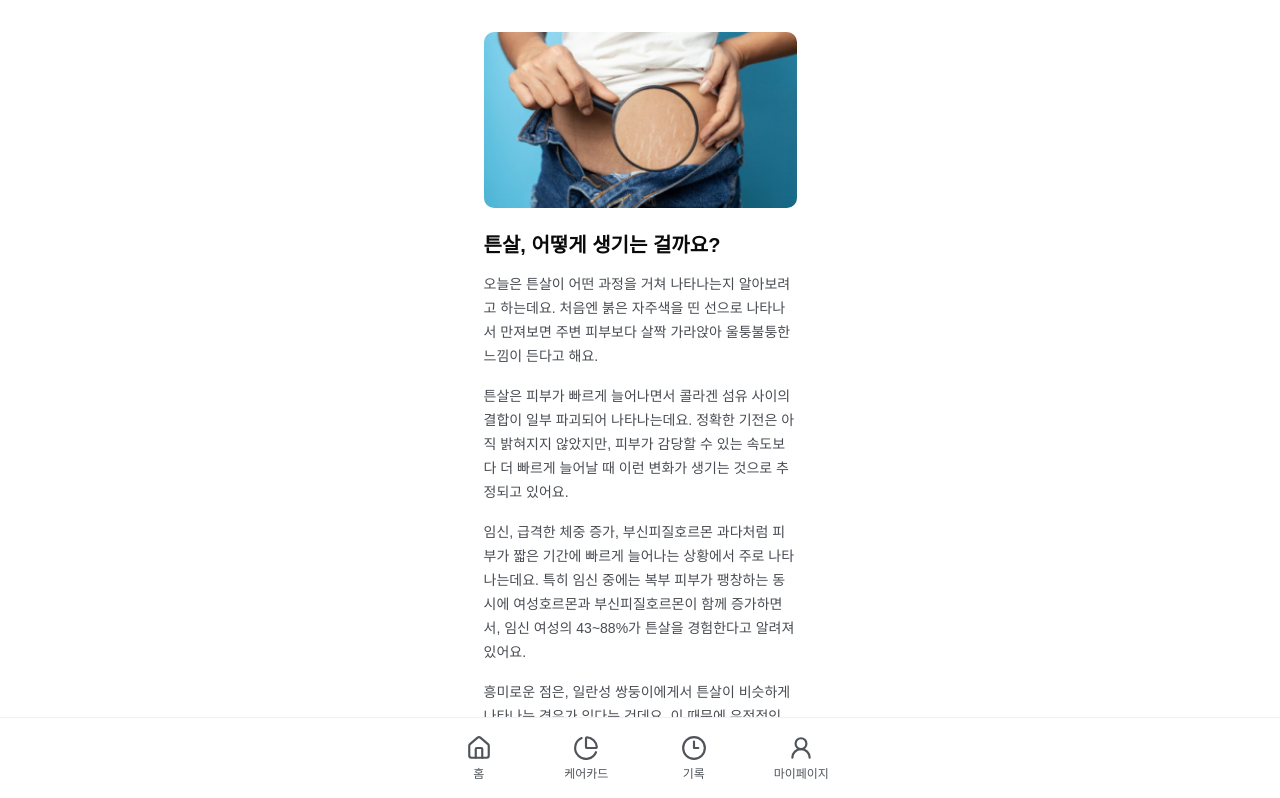
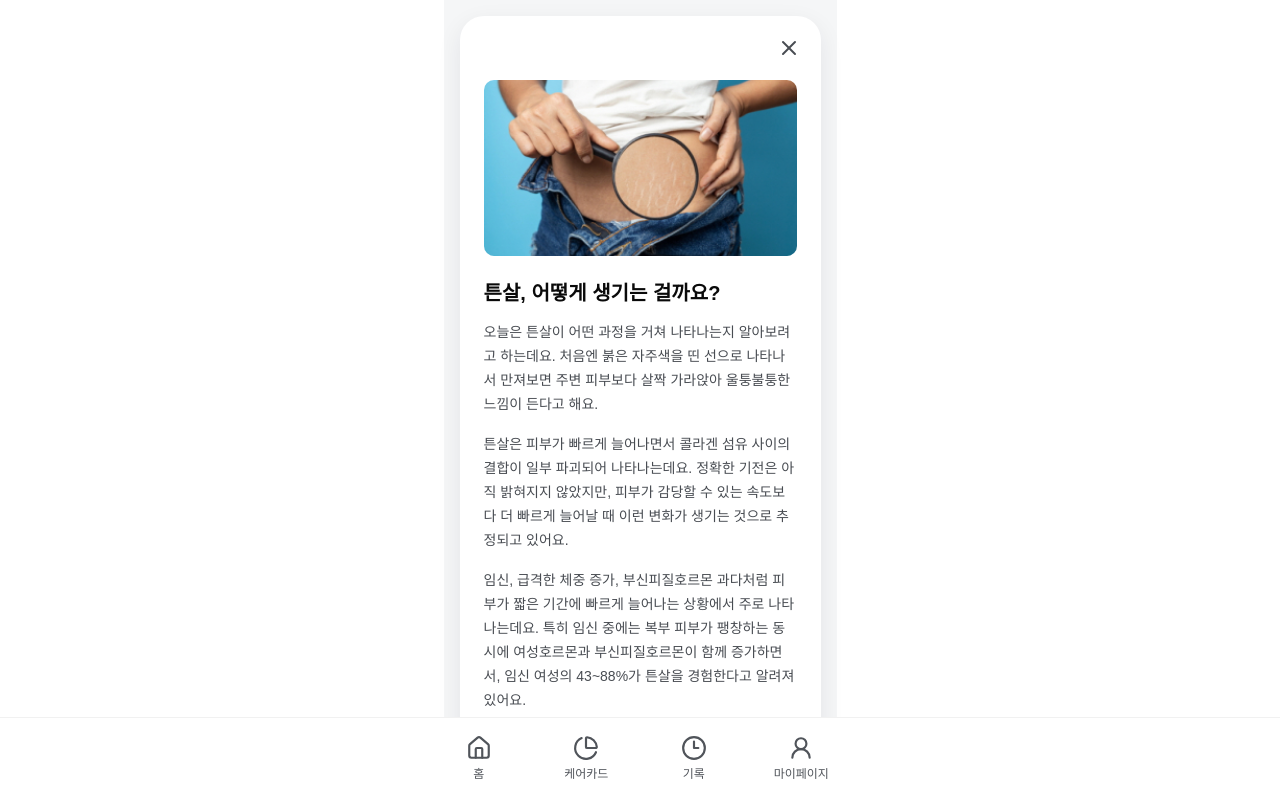
Before and after one commit to Likelion-YeungNam-Univ/14th-Marshmello-web, a React (Vite) app: page /contents/1 in a window 1280 px wide. Shown: the top 798 px of the page. Built offline with nearby package versions, Linux system fonts and the light colour scheme.

Commit message:
feat: 콘텐츠 상세 카드 및 닫기 기능 추가

```diff
--- a/src/pages/content-detail-page.tsx
+++ b/src/pages/content-detail-page.tsx
@@ -1,24 +1,47 @@
+import { useEffect } from "react"
+import { X } from "lucide-react"
 import { Link, useParams } from "react-router-dom"
 
 import { recommendationContents } from "@/features/care/model/recommendation-contents"
+
+function CloseContentButton() {
+  return (
+    <Link
+      aria-label="콘텐츠 닫기"
+      className="absolute top-3 right-3 flex size-10 items-center justify-center rounded-full text-[#484c52] transition-colors hover:bg-muted active:bg-muted focus-visible:outline-none focus-visible:ring-2 focus-visible:ring-ring"
+      to="/care"
+    >
+      <X aria-hidden="true" className="size-6" />
+    </Link>
+  )
+}
 
 export function ContentDetailPage() {
   const { contentId } = useParams<{ contentId: string }>()
   const content = recommendationContents.find(({ id }) => id === contentId)
 
+  useEffect(() => {
+    window.scrollTo(0, 0)
+  }, [contentId])
+
   if (!content) {
     return (
-      <main className="mx-auto min-h-svh w-full max-w-[393px] px-10 py-12">
+      <main className="mx-auto min-h-svh w-full max-w-[393px] bg-[#f5f6f7] p-4">
+        <article className="relative rounded-[24px] bg-white px-6 pt-16 pb-8 shadow-[0_8px_24px_rgba(2,20,51,0.08)]">
+          <CloseContentButton />
           <h1 className="text-xl font-semibold">콘텐츠를 찾을 수 없습니다.</h1>
           <Link className="mt-6 inline-block text-sm underline" to="/care">
             케어 화면으로 돌아가기
           </Link>
+        </article>
       </main>
     )
   }
 
   return (
-    <main className="mx-auto min-h-svh w-full max-w-[393px] px-10 py-8">
+    <main className="mx-auto min-h-svh w-full max-w-[393px] bg-[#f5f6f7] p-4">
+      <article className="relative rounded-[24px] bg-white px-6 pt-16 pb-8 shadow-[0_8px_24px_rgba(2,20,51,0.08)]">
+        <CloseContentButton />
         <img
           alt=""
           className="aspect-video w-full rounded-[10px] object-cover"
@@ -37,6 +60,7 @@ export function ContentDetailPage() {
             출처: {content.source}
           </p>
         ) : null}
+      </article>
     </main>
   )
 }
```
Lines whose indentation alone changed are shown as unchanged.
